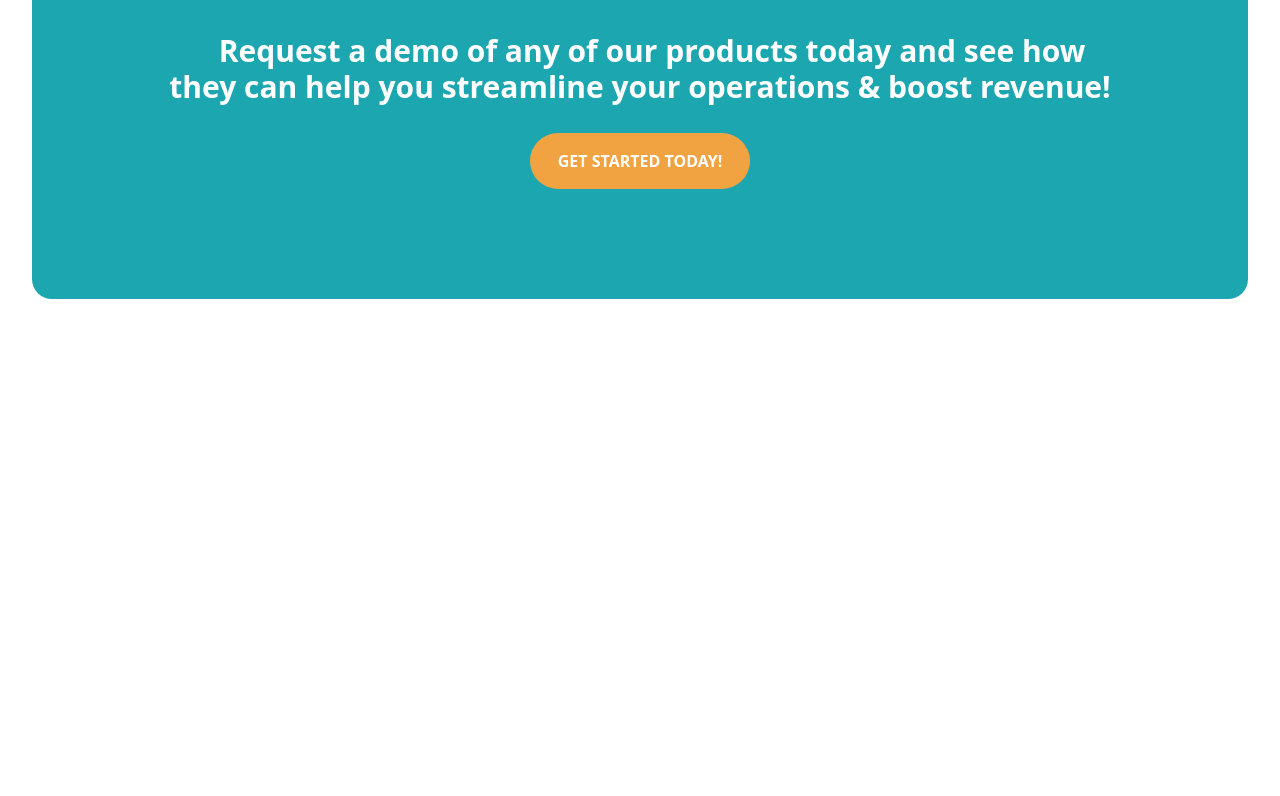
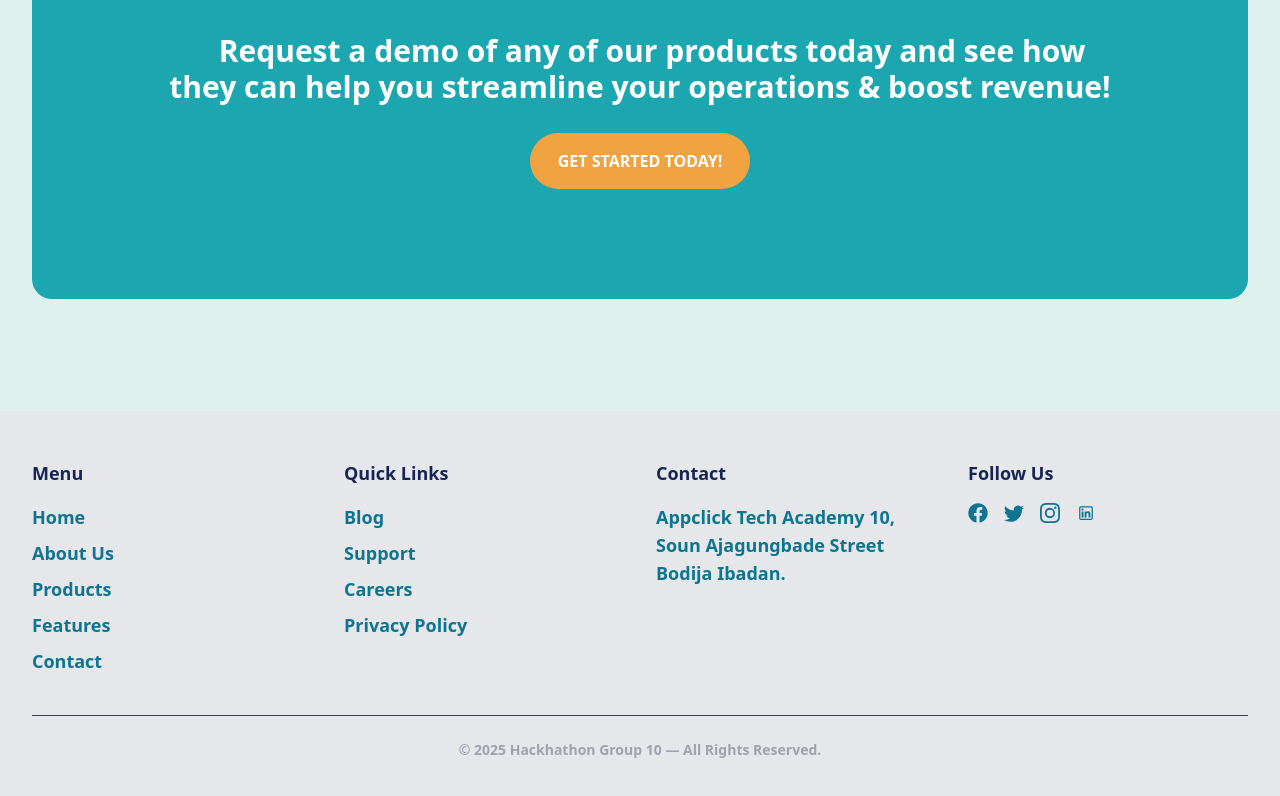
Before and after one commit to Michaeliskingbd/hackathon-group-10, a React (Vite) app: page / in a window 1280 px wide. Shown: the part 2673-3469 px from the top of the page. Before the commit the page ends 3004 px from the top, so only its background shows below. Built offline with nearby package versions, Linux system fonts and the light colour scheme.

Commit message:
Updated product page

```diff
--- a/src/Components/ProductPage.jsx
+++ b/src/Components/ProductPage.jsx
@@ -1,13 +1,25 @@
-import React from 'react'
+import React, { useState } from 'react'
 import logo from "../assets/Logo.svg"
 import logo2 from "../assets/logo2.png"
 import logo3 from "../assets/logo3.png"
 import logo4 from "../assets/logo4.png"
+import { GiHamburgerMenu } from 'react-icons/gi'
+import { IoClose } from 'react-icons/io5'
+import { SiCookiecutter } from 'react-icons/si'
+import { FaFacebook } from 'react-icons/fa'
+import { BsInstagram, BsTwitter } from 'react-icons/bs'
+import { LiaLinkedin } from 'react-icons/lia'
 
 const ProductPage = () => {
+
+    const [isMobileNav, setIsMobileNav ] = useState("false");
+
+    const mobileNav = () => {
+        setIsMobileNav(!isMobileNav);
+    }
   return (
-    <section className=''>
-        <nav className='flex justify-between px-20 py-5'>
+    <section className='bg-[#def1ef]'>
+        <nav className='flex justify-between lg:px-20 py-5'>
             <img src={logo}></img>
             <ul className='lg:flex gap-7 capitalize text-[#6EC1E4] text-lg font-["plus jakarta Sans, san serif"] cursor-pointer hidden'>
                 <li className='hover:text-orange-400'>home</li>
@@ -16,6 +28,7 @@ const ProductPage = () => {
                 <li className='hover:text-orange-400'>Features</li>
                 <li className='hover:text-orange-400'>contact</li>
             </ul>
+            <button onClick={mobileNav} className='lg:hidden pr-2 bg-white text-[#31587c] px-3 py-2 text-xl border-[1px] border-[#6EC1E4]'>{isMobileNav? <IoClose/> :<GiHamburgerMenu />}</button>
         </nav>
         <div className=' h-40 flex flex-col gap-7 mt-[82px] justify-center w-full'>
           <h1 className='text-[68px] text-[#31587c] font-[600] text-center capitalize font-["plus jakarta Sans, san serif"]'>products</h1>
@@ -159,6 +172,71 @@ const ProductPage = () => {
              <button className='bg-[#f2a341] uppercase px-7 py-4 rounded-full text-[#fff] text-base font-bold font-["poppins, san serif"] hover:bg-white hover:text-[#f2a341]'>get started today!</button>
             </div>
           </section>
+
+          {/* Footer */}
+      <footer className="bg-gray-200  text-cyan-700 font-bold mt-20 py-12 px-8">
+        <div className="max-w-7xl mx-auto grid grid-cols-1 md:grid-cols-2 lg:grid-cols-4 gap-8">
+
+          {/* Menu */}
+          <div>
+            <h3 className="text-lg font-bold mb-4 text-blue-950">Menu</h3>
+            <ul className="space-y-2 text-lg font-semibold">
+              <li><a href="/" className="hover:text-orange-400">Home</a></li>
+              <li><a href="/about" className="hover:text-orange-400">About Us</a></li>
+              <li><a href="/services" className="hover:text-orange-400">Products</a></li>
+              <li><a href="/services" className="hover:text-orange-400">Features</a></li>
+              <li><a href="/contact" className="hover:text-orange-400">Contact</a></li>
+            </ul>
+          </div>
+
+          {/* Quick Links */}
+          <div>
+            <h3 className="text-lg font-bold mb-4 text-blue-950">Quick Links</h3>
+            <ul className="space-y-2 text-lg font-semibold">
+              <li><a href="/" className="hover:text-orange-400">Blog</a></li>
+              <li><a href="/about" className="hover:text-orange-400">Support</a></li>
+              <li><a href="/services" className="hover:text-orange-400">Careers</a></li>
+              <li><a href="/contact" className="hover:text-orange-400">Privacy Policy</a></li>
+            </ul>
+          </div>
+
+          {/* Contacts */}
+          <div>
+            <h3 className="text-lg font-bold mb-4 text-blue-950">Contact</h3>
+            <ul className="space-y-2 text-lg font-semibold">
+              <p>Appclick Tech Academy 10, Soun Ajagungbade Street <br /> Bodija Ibadan.</p>
+            </ul>
+          </div>
+
+          {/* Media icons */}
+          <div>
+            <h3 className="text-lg font-bold mb-4 text-blue-950">Follow Us</h3>
+            <div className="flex space-x-4">
+              <a href="#" className="hover:text-orange-400"><FaFacebook size={20} /></a>
+              <a href="#" className="hover:text-orange-400"><BsTwitter size={20} /></a>
+              <a href="#" className="hover:text-orange-400"><BsInstagram size={20} /></a>
+              <a href="#" className="hover:text-orange-400"><LiaLinkedin size={20} /></a>
+            </div>
+                </div>
+        </div>
+
+        {/* Copyright Part */}
+        <div className="text-center text-gray-400 text-sm mt-10 border-t border-gray-700 pt-6">
+          © {new Date().getFullYear()} Hackhathon Group 10 — All Rights Reserved.
+        </div>
+        </footer>
+
+          {/* Mobile navbar */}
+
+         {isMobileNav && <nav className='bg-[#ccf5ee] absolute top-0 w-[100%] mt-28 h-[400px] lg:hidden'>
+           <ul className='capitalize flex flex-col gap-10 px-4 pt-12 text-base'>
+            <li className=' text-[#1ca6af] cursor-pointer hover:text-[#f2a341]'>home</li>
+            <li className=' text-[#1ca6af] cursor-pointer hover:text-[#f2a341]'>about us</li>
+            <li className=' text-[#1ca6af] cursor-pointer hover:text-[#f2a341]'>product</li>
+            <li className=' text-[#1ca6af] cursor-pointer hover:text-[#f2a341]'>features</li>
+            <li className=' text-[#1ca6af] cursor-pointer hover:text-[#f2a341]'>contact</li>
+            </ul>
+          </nav>}
     </section>
   )
 }
```
